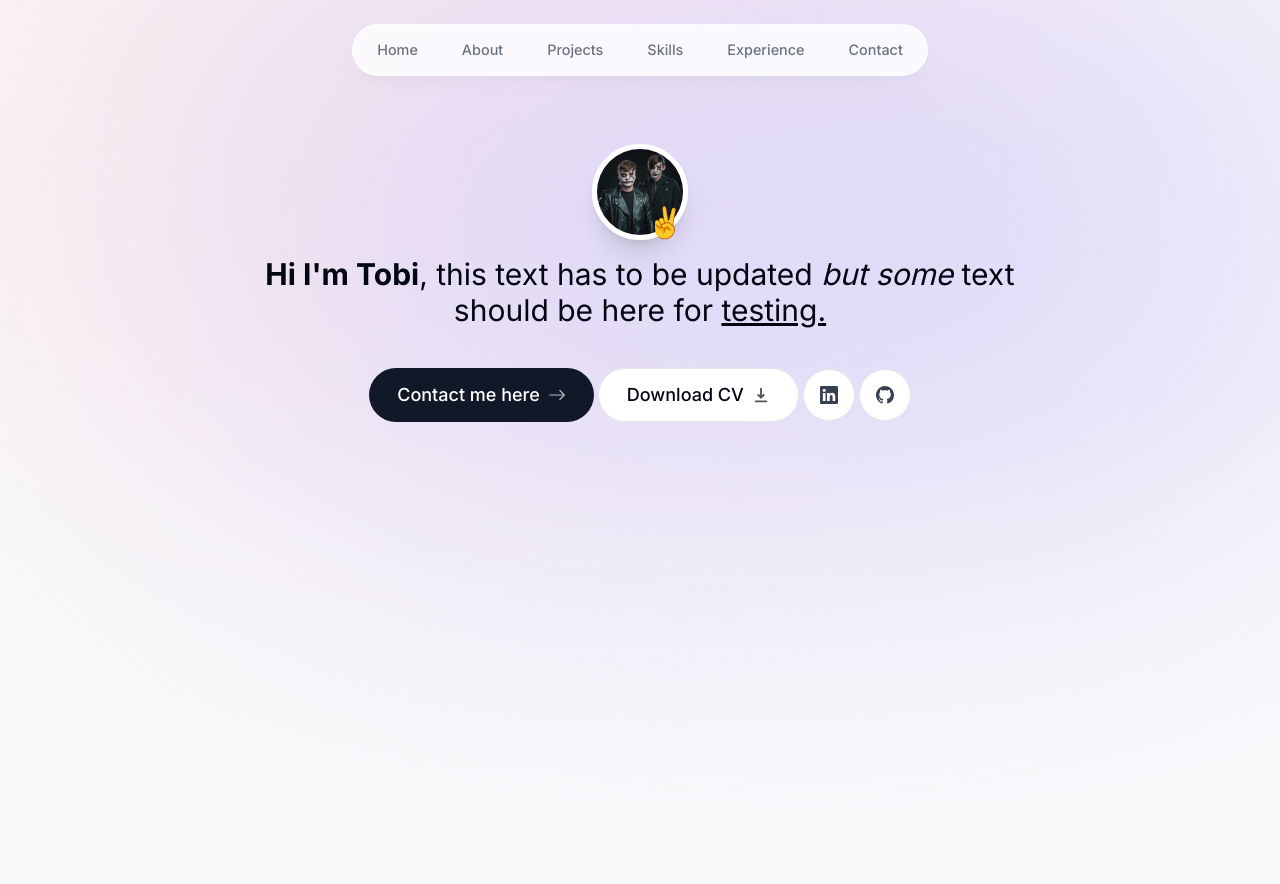
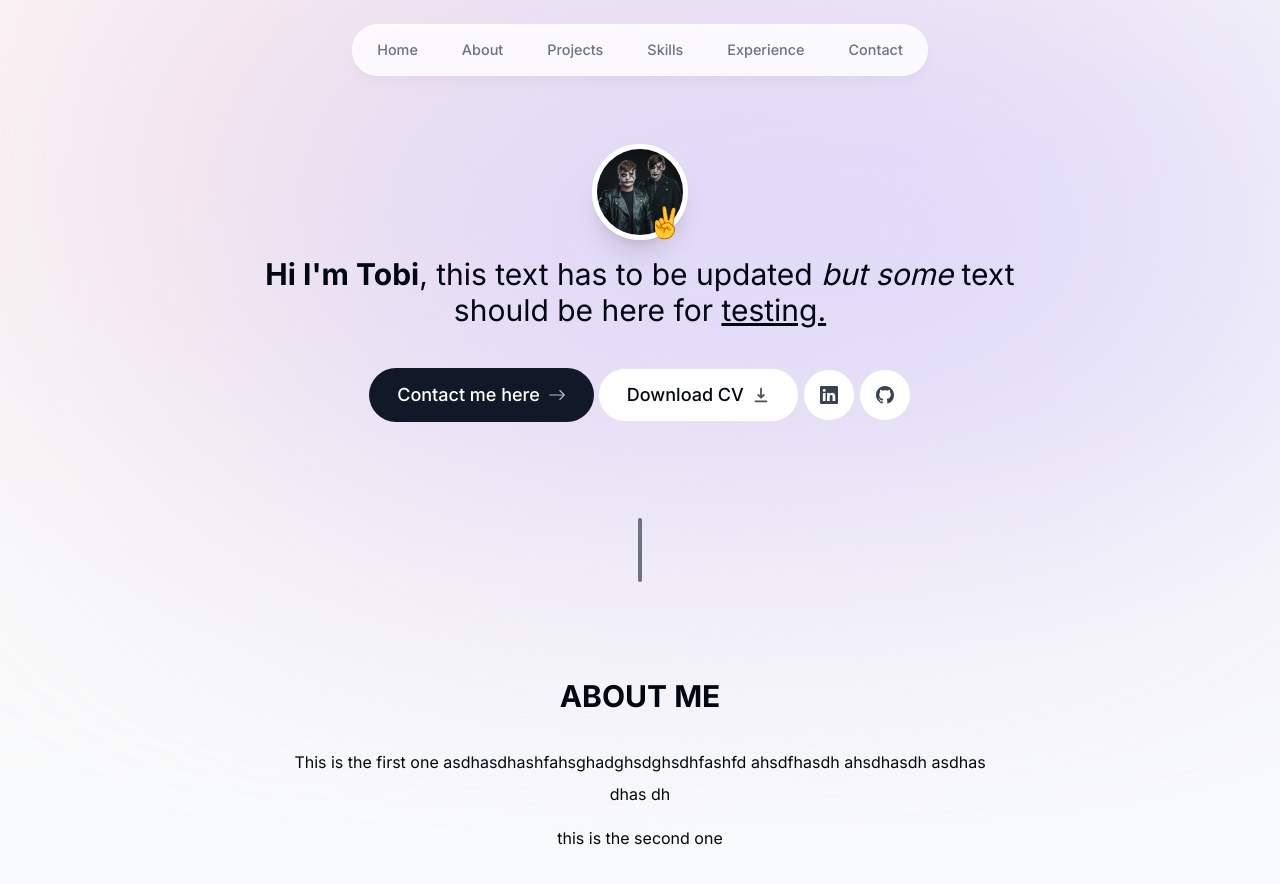
Before and after one commit to tobi-ahx/portfolio, a Next.js app: page / in a window 1280 px wide. Shown: the top 884 px of the page. Built offline with nearby package versions, Linux system fonts and the light colour scheme.

Commit message:
about page unfinished

```diff
--- a/app/page.tsx
+++ b/app/page.tsx
@@ -1,10 +1,14 @@
 import Intro from "@/components/intro";
+import SectionDivider from "@/components/section-divider";
+import About from "@/components/about"
 
 
 export default function Home() {
   return (
     <main className="flex flex-col items-center px-4">
       <Intro />
+      <SectionDivider />
+      <About />
     </main>
   )
 }
--- /dev/null
+++ b/components/about.tsx
@@ -0,0 +1,18 @@
+import React from 'react'
+
+export default function About() {
+  return (
+    <section className='mb-28 max-w-[45rem] text-center leading-8 sm:mb-40'>
+        <h2 className='text-3xl mb-8 font-bold'>
+            ABOUT ME
+        </h2>
+        <p className='mb-3'>
+            This is the first one asdhasdhashfahsghadghsdghsdhfashfd ahsdfhasdh ahsdhasdh asdhas dhas dh
+        </p>
+
+        <p>
+            this is the second one
+        </p>
+    </section>
+  )
+}
--- /dev/null
+++ b/components/section-divider.tsx
@@ -0,0 +1,10 @@
+"use client";
+
+import React from 'react'
+import { motion } from 'framer-motion'
+
+export default function SectionDivider() {
+  return (
+    <motion.div className='bg-gray-500 my-24 h-16 w-1 rounded-full hidden sm:block' initial={{opacity: 0, y: 100}} animate={{opacity: 1, y: 0}} transition={{delay: 0.1}}></motion.div>
+  )
+}
```
